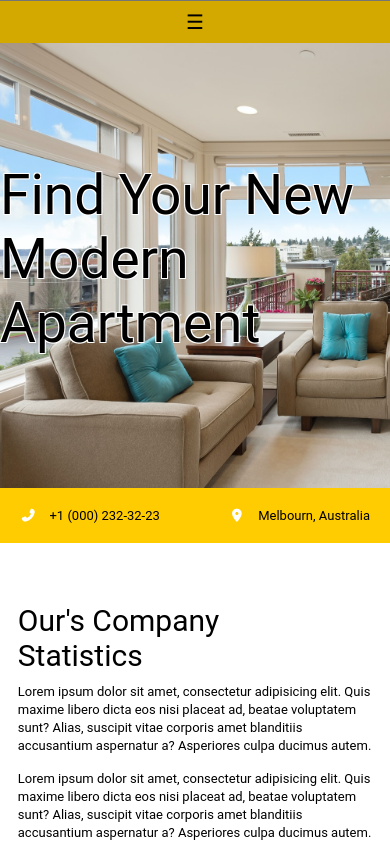
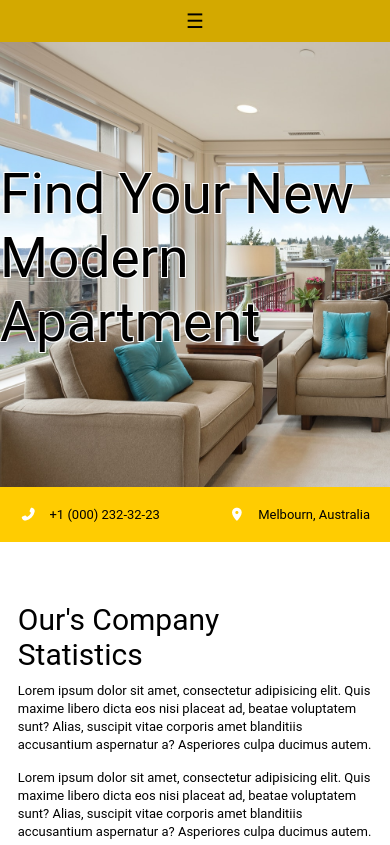
Before and after one commit to Sampleq/luxestate, a plain HTML site: page index.html in a window 390 px wide. Shown: the top 845 px of the page. Drawn offline with Linux system fonts and the light colour scheme; a script that the page names is missing; a web font is replaced by a local one.

Commit message:
Add files via upload

```diff
--- a/style.css
+++ b/style.css
@@ -764,7 +764,7 @@ input[type=submit]:hover {
         color: #000;
         background: #ffcc01;
         transition: all 0.1s linear;
-        border-top: 1px solid #757575;
+        /* border-top: 1px solid #757575; */
     }
 
     .toggle:hover {
```
